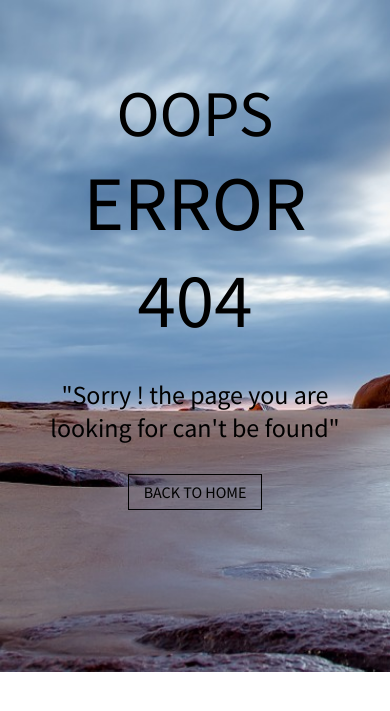
After one commit to VolodymyrVi/php-blog, a PHP site: template templates/not-found.twig in a window 390 px wide. The commit adds this page. Shown: the top 711 px of the page. Run offline with PHP 8.4, Linux system fonts and the light colour scheme; the template is opened without the code that fills it, so the values that code supplies are empty; some libraries are stand-ins or nearby versions.

Commit message:
+ not found page

```diff
--- /dev/null
+++ b/templates/css/style.css
@@ -0,0 +1,313 @@
+/*--
+	Author: W3layouts
+	Author URL: http://w3layouts.com
+        Distributor: http://bootstraptema.ru/
+	License: Creative Commons Attribution 3.0 Unported
+	License URL: http://creativecommons.org/licenses/by/3.0/
+--*/
+
+/*-- Reset Code --*/
+body {
+	padding: 0;
+	margin: 0;
+	background: #FFF;
+	font-family: 'Source Sans Pro', sans-serif;
+}
+body a {
+	transition: 0.5s all;
+	-webkit-transition: 0.5s all;
+	-moz-transition: 0.5s all;
+	-o-transition: 0.5s all;
+	-ms-transition: 0.5s all;
+	text-decoration: none;
+}
+body a:hover {
+	text-decoration: none;
+}
+body a:focus, a:hover {
+	text-decoration: none;
+}
+input[type="button"], input[type="submit"] {
+	transition: 0.5s all;
+	-webkit-transition: 0.5s all;
+	-moz-transition: 0.5s all;
+	-o-transition: 0.5s all;
+	-ms-transition: 0.5s all;
+}
+h1, h2, h3, h4, h5, h6 {
+	margin: 0;
+	padding: 0;
+	text-align: center;
+}
+p {
+	margin:0;
+}
+ul {
+	margin:0;
+	padding:0;
+}
+label {
+	margin:0;
+}
+a:focus, a:hover {
+	text-decoration: none;
+	outline: none
+}
+img {
+	width: 100%;
+}
+.clear{
+	clear:both;
+}
+/*-- //Reset Code --*/
+body{
+	background:url('../images/16.jpg') no-repeat 0px 0px;
+	background-size:cover;
+	min-height:699px;
+}
+.main{
+	width:65%;
+	margin:70px auto 0px auto;
+	text-align:center;
+}
+.main h2{
+	font-size:80px;
+	font-weight:400;
+	color:#000;
+}
+.main h1{
+	font-size:170px;
+	font-weight:400;
+	color:#000;
+}
+.main h1 img{
+	width:11%;
+}
+.main h3{
+	margin:30px 0px;
+	font-size:28px;
+	font-weight:400;
+	color:#000;
+}
+a.back{
+	display:inline-block;
+	color:#000;
+	border:1px solid #000;
+	padding:7px 15px;
+	margin-bottom:30px;
+}
+a.back:hover{
+	color:#fff;
+	border:1px solid #fff;
+	transition:all 0.5s ease-in-out;
+}
+.main ul {
+     margin:0;
+	 width:57%;
+	 margin:0 auto;
+}
+.main ul li{
+	display:inline;
+}
+.main ul li a {
+    width: 40px;
+    height: 40px;
+    background: url('../images/img-sprite.png') no-repeat -160px -43px;
+    display: inline-block;
+    border: none;
+    background-size: 400px;
+}
+.main ul li a.facebook {
+    background: url('../images/img-sprite.png') no-repeat -200px -43px;
+    background-size: 400px;
+}
+.main ul li a.pinterest {
+    background: url('../images/img-sprite.png') no-repeat -240px -43px;
+    background-size: 400px;
+}
+.main ul li a.twitter:hover {
+    background: url('../images/img-sprite.png') no-repeat -160px 0px;
+    background-size: 400px;
+}
+.main ul li a.facebook:hover {
+    background: url('../images/img-sprite.png') no-repeat -200px 0px;
+    background-size: 400px;
+}
+.main ul li a.pinterest:hover {
+    background: url('../images/img-sprite.png') no-repeat -240px 0px;
+    background-size: 400px;
+}
+.footer{
+	text-align:center;
+	margin-top:100px;
+}
+.footer p{
+	font-size:16px;
+	color:#000;
+}
+.footer a{
+	color:#000;
+	font-size:16px;
+	border:none;
+	padding:0;
+}
+.footer a:hover{
+	color:#fff;
+	font-size:16px;
+}
+@media(max-width:1366px){
+	.footer{
+		margin-top:70px;
+	}
+}
+@media(max-width:1080px){
+	.main h1 {
+		font-size: 149px;
+	}
+}
+@media(max-width:1024px){
+
+	.main h1 {
+		font-size: 140px;
+	}
+
+}
+@media(max-width:991px){
+	.main h1 {
+		font-size: 135px;
+	}
+	.main h2 {
+		font-size: 75px;
+	}
+}
+@media(max-width:966px){
+	.main {
+		width: 70%;
+	}
+}
+@media(max-width:966px){
+	.main {
+		width: 75%;
+	}
+}
+@media(max-width:800px){
+	.main {
+		width: 76%;
+	}
+	.main h1 {
+		font-size: 127px;
+	}
+}
+@media(max-width:768px){
+	body {
+		min-height: 744px;
+	}
+	.main{
+		width:81%;
+		margin:185px auto 0px auto;
+	}
+
+}
+@media(max-width:736px){
+	body {
+		min-height: 600px;
+	}
+	.main {
+		width: 86%;
+		margin: 50px auto 0px auto;
+	}
+}
+@media(max-width:667px){
+	.main h1 {
+		font-size: 119px;
+	}
+}
+@media(max-width:640px){
+
+	.main h1 {
+		font-size: 113px;
+	}
+}
+@media(max-width:600px){
+	.main h1 {
+		font-size: 107px;
+	}
+	.main h3 {
+		font-size: 26px;
+	}
+}
+@media(max-width:568px){
+	.main {
+		width: 90%;
+	}
+	.main h1 {
+		font-size: 100px;
+	}
+}
+@media(max-width:480px){
+	.main h1 {
+		font-size: 90px;
+	}
+}
+@media(max-width:414px){
+	.main{
+		margin-top:72px;
+	}
+	.main h1 {
+		font-size: 77px;
+	}
+	.main h2 {
+		font-size: 65px;
+	}
+	.footer p{
+		line-height:25px;
+	}
+}
+@media(max-width:384px){
+	body {
+		min-height: 550px;
+	}
+	.main h2 {
+		font-size: 52px;
+	}
+	.main {
+		width: 98%;
+		margin-top:50px;
+	}
+	.main h3 {
+		font-size: 23px;
+	}
+
+}
+@media(max-width:375px){
+	body {
+		min-height: 557px;
+	}
+	.main {
+		margin-top: 46px;
+	}
+	.main h1 {
+		font-size: 74px;
+	}
+
+}
+@media(max-width:320px){
+	body {
+		min-height: 464px;
+	}
+	.main {
+		margin-top: 40px;
+	}
+	.main h2 {
+		font-size: 45px;
+	}
+	.main h1 {
+		font-size: 63px;
+	}
+	.main h3 {
+		font-size: 17px;
+	}
+	.footer {
+		margin-top: 35px;
+	}
+}
--- /dev/null
+++ b/templates/not-found.twig
@@ -0,0 +1,21 @@
+<!DOCTYPE html>
+<html>
+<head>
+	<title>Simple Error</title>
+	<link rel="stylesheet" href="templates/css/style.css">
+	<link href='//fonts.googleapis.com/css?family=Source+Sans+Pro:400,200italic,200,300,300italic,400italic,600,600italic,700,700italic,900,900italic' rel='stylesheet' type='text/css'>
+	<!-- For-Mobile-Apps-and-Meta-Tags -->
+		<meta name="viewport" content="width=device-width, initial-scale=1" />
+		<meta http-equiv="Content-Type" content="text/html; charset=utf-8" />
+	<!-- //For-Mobile-Apps-and-Meta-Tags -->
+</head>
+<body>
+	<div class="main w3l">
+		<h2>OOPS</h2>
+		<h1> ERROR 404</h1>
+		<h3>"Sorry ! the page you are looking for can't be found"</h3>
+		<a href="/" class="back">BACK TO HOME</a>
+	</div>
+
+</body>
+</html>
```
Also changed, not shown: templates/connect/database.php (deleted, +0 -7 lines), templates/post.twig (+4 -3 lines), templates/images/16.jpg (added).
